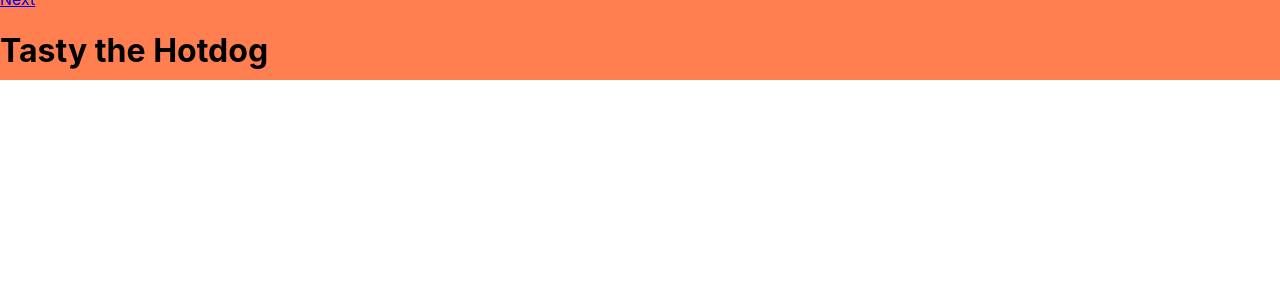
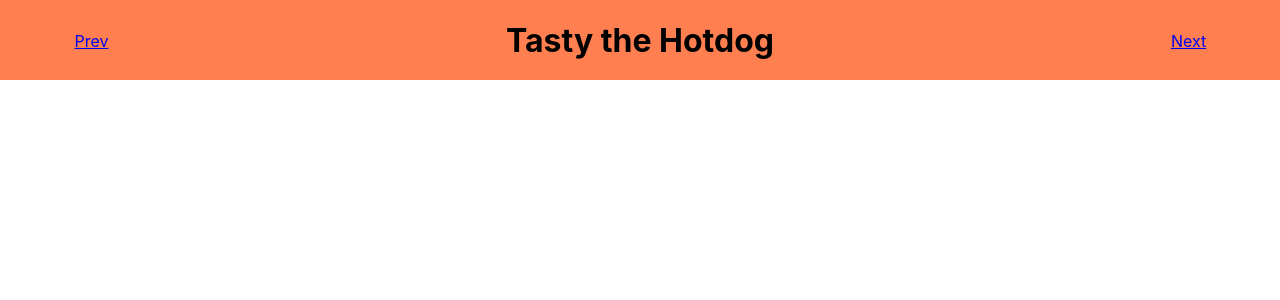
Before and after one commit to marla294/tasty-the-hotdog, a React (Create React App) app: page / in a window 1280 px wide. Shown: the top 300 px of the page. Built offline with nearby package versions, Linux system fonts and the light colour scheme.

Commit message:
Styling header with links

```diff
--- a/src/components/Header.tsx
+++ b/src/components/Header.tsx
@@ -6,14 +6,17 @@ const HeaderContainer = styled.div`
   height: 5rem;
   background-color: coral;
   display: grid;
-  align-content: center;
+  grid-template-columns: 1fr 5fr 1fr;
+  align-items: center;
+  justify-items: center;
 `;
 
 
 const Header = () => {
   return <HeaderContainer>
+    <Link to={'/comic/09082023'}>Prev</Link>
+    <h1>Tasty the Hotdog</h1>
     <Link to={'/comic/09092023'}>Next</Link>
-    <h1>Tasty the Hotdog</h1>
   </HeaderContainer>
 }
 
```
